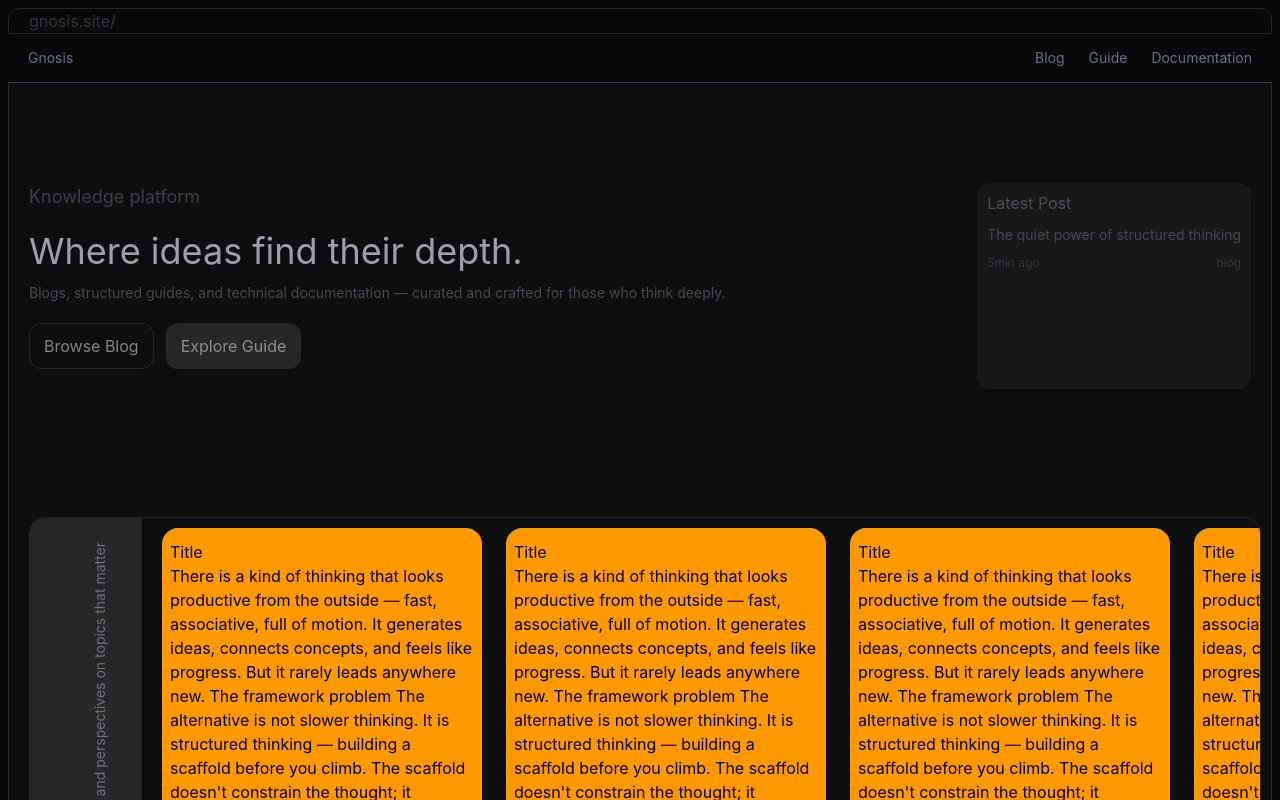
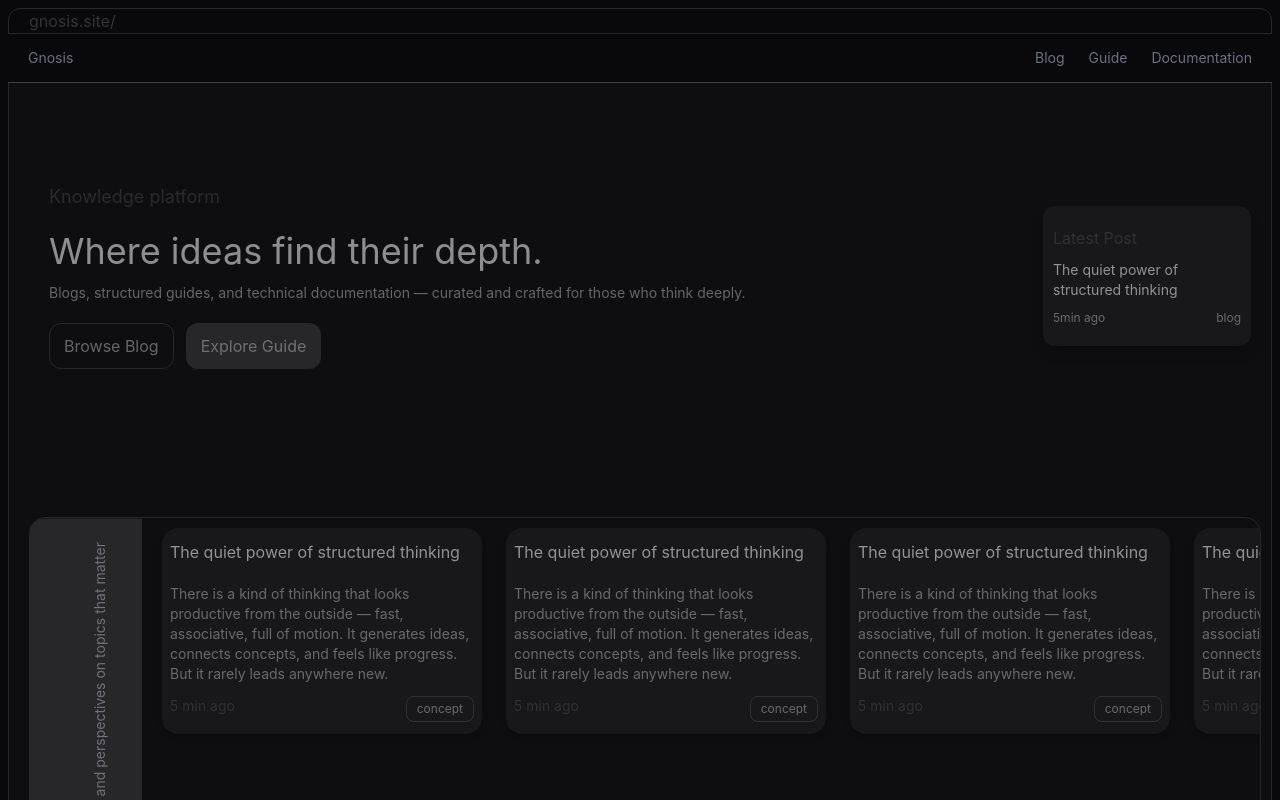
Before and after one commit to voidtier/gnosis, a React app in the folder frontend/: page / in a window 1280 px wide. Shown: the top 800 px of the page. Built offline with nearby package versions, Linux system fonts and the light colour scheme; no server answers; the HTML template or start-up script is replaced by a standard one.

Commit message:
did the homepage a little and trying

```diff
--- a/frontend/src/pages/home/Home.jsx
+++ b/frontend/src/pages/home/Home.jsx
@@ -4,40 +4,42 @@ export default function Home() {
   return (
     <>
       <main className="bg-zinc-900/40 w-full min-h-screen ">
-        <section className="flex justify-between py-20">
+        <section className=" flex justify-between items-center py-20 px-5">
           <div className="my-5 ml-5">
             <div className="mb-5">
-              <p className="text-lg text-zinc-700">Knowledge platform</p>
+              <p className="text-lg text-zinc-600/40">Knowledge platform</p>
             </div>
             <div className="mb-3">
-              <p className="text-4xl text-zinc-400">
+              <p className="text-4xl text-zinc-200/60">
                 Where ideas find their depth.
               </p>
             </div>
             <div className="mb-5">
-              <p className="text-sm text-zinc-500/60">
+              <p className="text-sm text-zinc-400/60">
                 Blogs, structured guides, and technical documentation — curated
                 and crafted for those who think deeply.
               </p>
             </div>
             <div className="flex gap-x-3">
-              <button className="px-3.5 py-2.5 bg-transparent border rounded-xl border-zinc-800 text-zinc-300/60 hover:bg-zinc-800 transition-all duration-500 cursor-pointer">
+              <button className="px-3.5 py-2.5 bg-transparent border rounded-xl border-zinc-800 text-zinc-400/60 hover:bg-zinc-800 transition-all duration-500 cursor-pointer">
                 Browse Blog
               </button>
-              <button className="px-3.5 py-2.5 bg-zinc-800 border rounded-xl border-transparent text-zinc-300/60 hover:bg-transparent hover:border-zinc-800 transition-all duration-500 cursor-pointer">
+              <button className="px-3.5 py-2.5 bg-zinc-800 border rounded-xl border-transparent text-zinc-400/60 hover:bg-transparent hover:border-zinc-800 transition-all duration-500 cursor-pointer">
                 Explore Guide
               </button>
             </div>
           </div>
 
-          <div className="flex flex-col gap-y-2.5 bg-zinc-900 rounded-xl shadow px-2.5 py-2 mt-5 mr-5">
-            <h3 className="text-[16px] text-zinc-500/60">Latest Post</h3>
-            <p className="text-sm text-zinc-600/80">
-              The quiet power of structured thinking
-            </p>
-            <div className="flex justify-between text-xs text-zinc-700/80">
-              <p>5min ago</p>
-              <p>blog</p>
+          <div className="flex">
+            <div className="max-w-52 flex flex-col gap-y-2.5 bg-zinc-900 rounded-xl shadow-lg px-2.5 py-5 max-h-max">
+              <h3 className="text-[16px] text-zinc-600/40">Latest Post</h3>
+              <p className="text-sm text-zinc-200/60">
+                The quiet power of structured thinking
+              </p>
+              <div className="flex justify-between text-xs text-zinc-400/60">
+                <p>5min ago</p>
+                <p>blog</p>
+              </div>
             </div>
           </div>
         </section>
@@ -51,7 +53,7 @@ export default function Home() {
               </p>
             </div>
 
-            <div className="w-full min-h-[40vh] flex gap-6 px-5 py-2.5 flex-nowrap overflow-y-auto snap-start snap-mandatory">
+            <div className="w-full min-h-[20vh] flex gap-6 px-5 py-2.5 flex-nowrap overflow-y-auto snap-start snap-mandatory">
               <Home_dummy_card />
               <Home_dummy_card />
               <Home_dummy_card />
--- a/frontend/src/pages/home/Home_dummy_cards.jsx
+++ b/frontend/src/pages/home/Home_dummy_cards.jsx
@@ -1,16 +1,29 @@
 export default function Home_dummy_card() {
   return (
     <>
-      <div className="w-80 shrink-0 px-2 py-3 bg-amber-500 rounded-2xl shadow">
-        <h2>Title</h2>
-        <p>
-          There is a kind of thinking that looks productive from the outside —
-          fast, associative, full of motion. It generates ideas, connects
-          concepts, and feels like progress. But it rarely leads anywhere new.
-          The framework problem The alternative is not slower thinking. It is
-          structured thinking — building a scaffold before you climb. The
-          scaffold doesn't constrain the thought; it elevates it.
-        </p>
+      <div className="w-80 max-h-max shrink-0 px-2 py-3 bg-zinc-900 rounded-2xl shadow-md flex flex-col justify-between">
+        <div className="mb-5">
+          <h2 className="text-[16px] text-zinc-200/60">
+            The quiet power of structured thinking
+          </h2>
+        </div>
+
+        <div className="mb-3 text-zinc-400/60 text-sm">
+          <p>
+            There is a kind of thinking that looks productive from the outside —
+            fast, associative, full of motion. It generates ideas, connects
+            concepts, and feels like progress. But it rarely leads anywhere new.
+          </p>
+        </div>
+
+        <div className="flex justify-between ">
+          <div className="text-sm text-zinc-600/40">
+            <p>5 min ago</p>
+          </div>
+          <div className="text-xs text-zinc-400/60 border border-zinc-700/60 py-1 px-2.5 rounded-lg">
+            <p>concept</p>
+          </div>
+        </div>
       </div>
     </>
   );
```
